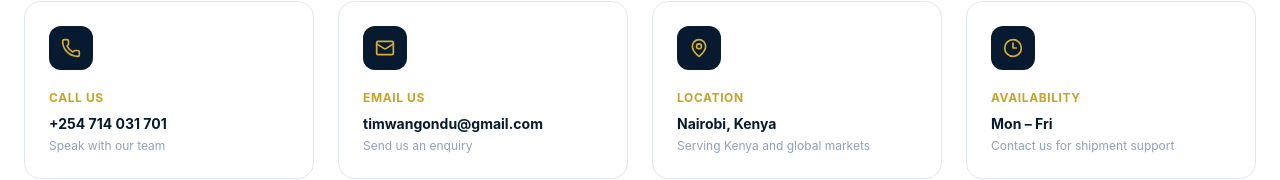
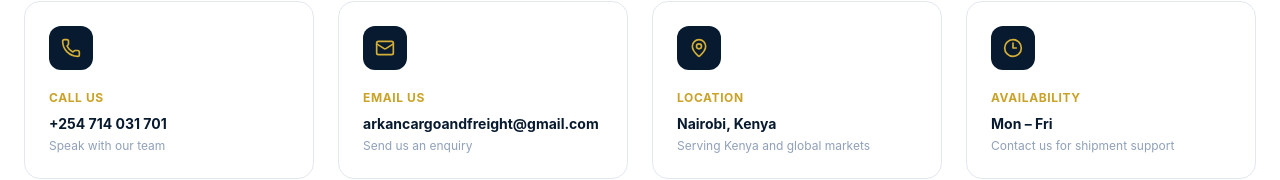
Before and after one commit to jmumo1137/arkan-trade-cargo, a React app in the folder frontend/: page /contact in a window 1280 px wide. Shown: the part 622-802 px from the top of the page. Built offline with nearby package versions, Linux system fonts and the light colour scheme; the HTML template or start-up script is replaced by a standard one.

Commit message:
contact update

```diff
--- a/frontend/src/pages/Contact.jsx
+++ b/frontend/src/pages/Contact.jsx
@@ -178,7 +178,7 @@ const Contact = () => {
               </p>
 
               <p className="mt-2 break-all text-sm font-bold text-[#071A2F]">
-                timwangondu@gmail.com
+                arkancargoandfreight@gmail.com
               </p>
 
               <p className="mt-1 text-xs text-slate-400">
```
